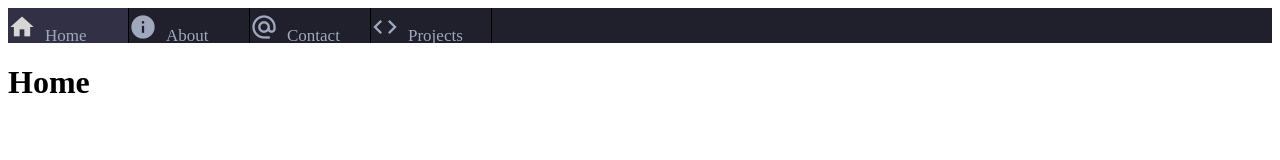
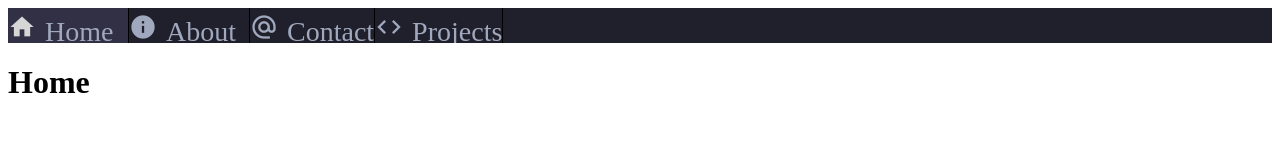
Before and after one commit to DylanMcBean/Website, a plain HTML site: page index.html in a window 1280 px wide. Drawn offline with Linux system fonts and the light colour scheme.

Commit message:
changed a in stylesheet

```diff
--- a/style.css
+++ b/style.css
@@ -11,8 +11,8 @@
   color: #a0a8bd;
   text-align: center;
   padding-left: 5px;
-  text-decoration: none;
-  font-size: 17px;
+  text-align: center;
+  font-size: 28px;
 }
 
 /* Change the color of links on hover */
@@ -35,7 +35,7 @@
   color: rgb(214, 214, 214);
 }
 
-.topnav .page-holder i{
-  font-size:28px;
+.topnav .page-holder i {
+  font-size: 28px;
   margin-top: 5px;
 }
```
